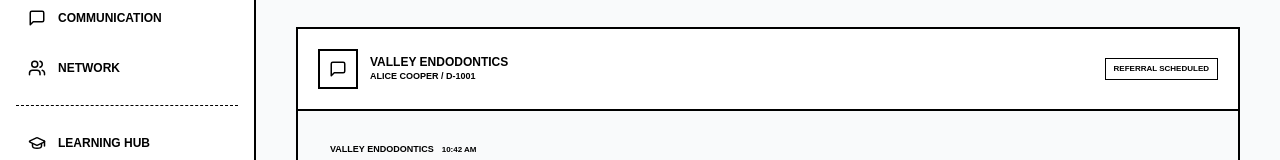
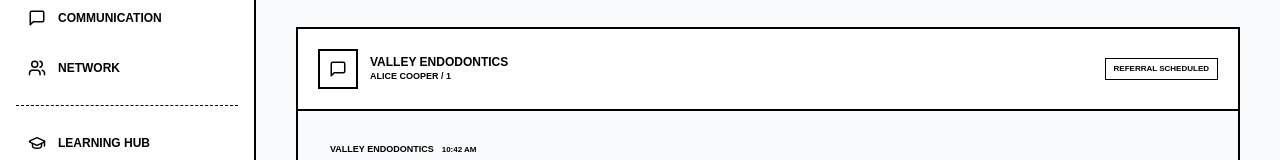
Before and after one commit to anton-g-kulikov/drtalk, a Next.js app: page /dentist/messages in a window 1280 px wide. Shown: the part 183-343 px from the top of the page. Built offline with nearby package versions, Linux system fonts and the light colour scheme; no server answers; the database is empty.

Commit message:
refactor(messages): unify Alice Cooper referral to use case ID 1

```diff
--- a/src/app/dentist/messages/page.tsx
+++ b/src/app/dentist/messages/page.tsx
@@ -35,7 +35,7 @@ export default function DentistMessagesPage() {
               </div>
               <div>
                 <p className="text-xs uppercase font-black">Valley Endodontics</p>
-                <p className="text-[9px] uppercase text-muted-foreground font-bold">Alice Cooper / D-1001</p>
+                <p className="text-[9px] uppercase text-muted-foreground font-bold">Alice Cooper / 1</p>
               </div>
             </div>
             <span className="border border-black px-2 py-1 text-[8px] uppercase font-black">Referral Scheduled</span>
```
